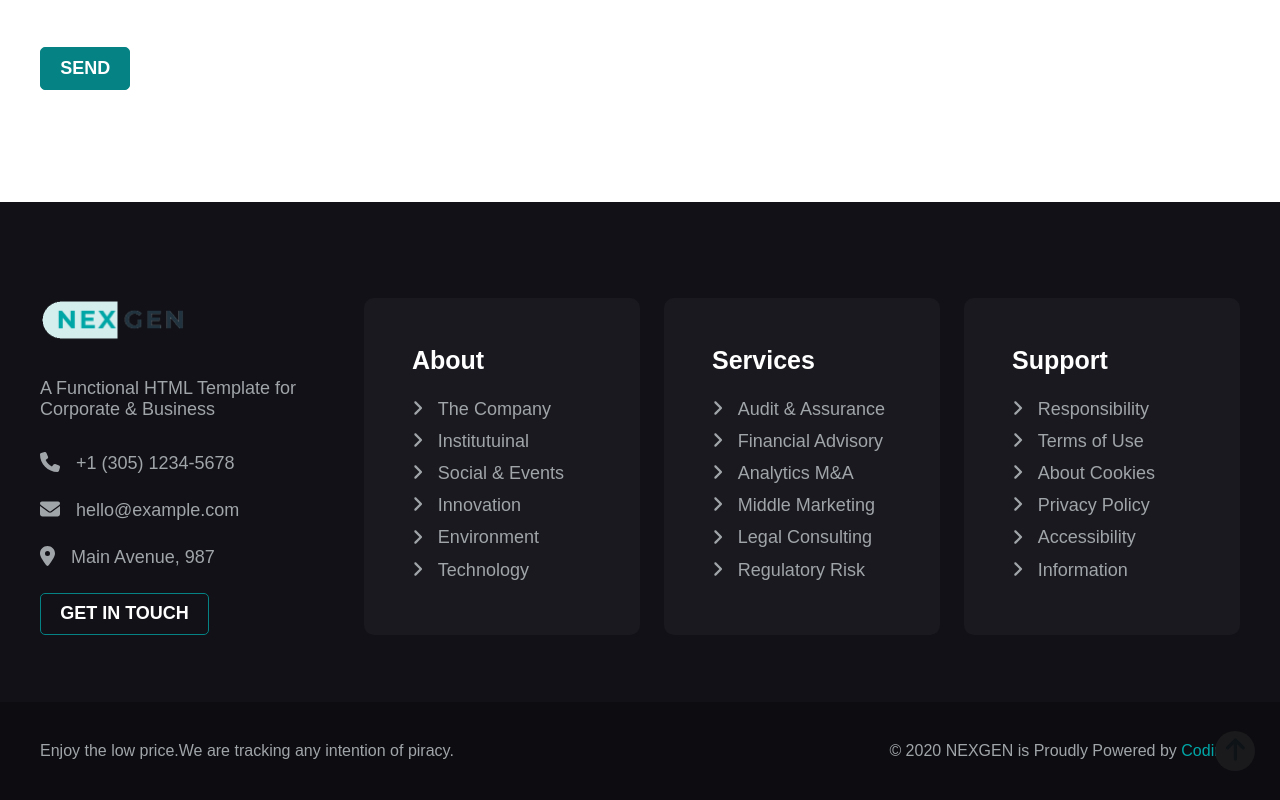
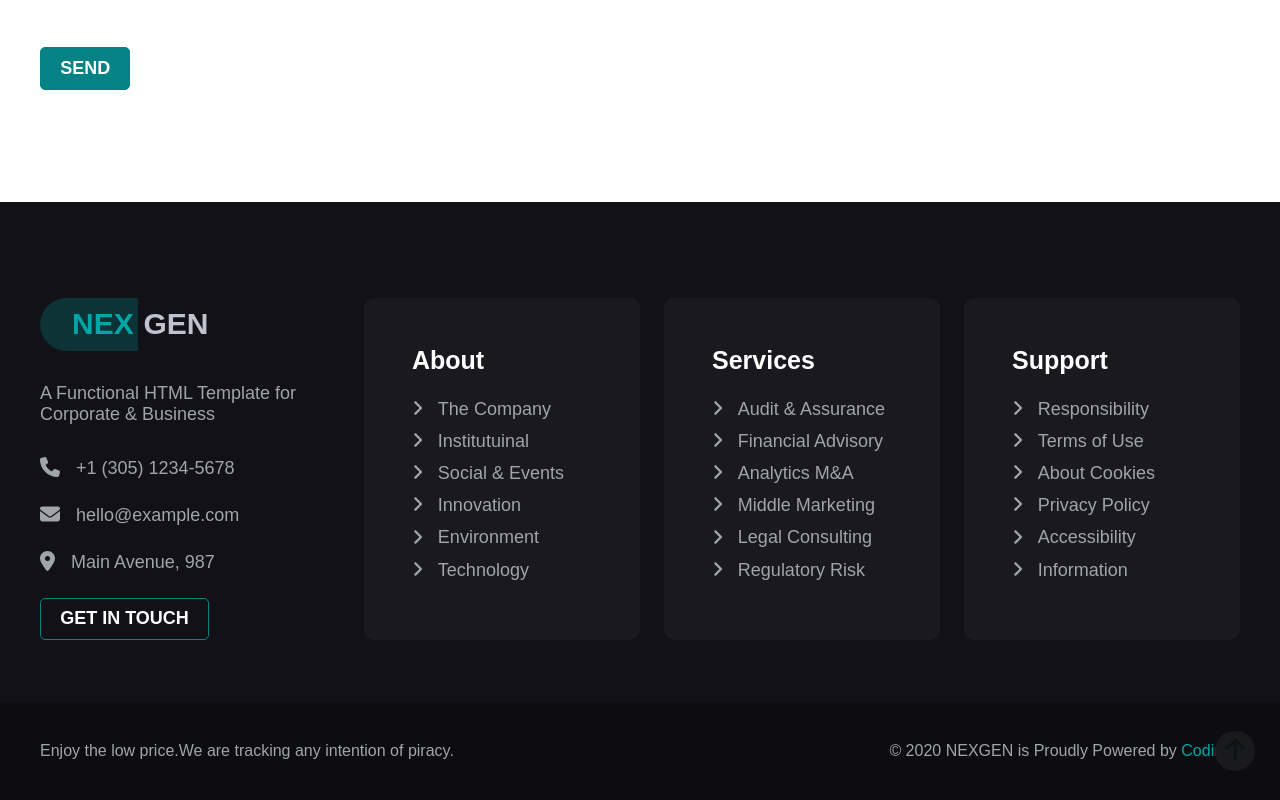
Before and after one commit to isma-91/proj-html-vuejs, a Vue app: page / in a window 1280 px wide. Shown: the part 5667-6467 px from the top of the page. Built offline with nearby package versions, Linux system fonts and the light colour scheme; a web font is replaced by a local one.

Commit message:
Fix footer logo "Handmade"

```diff
--- a/src/components/FooterPage.vue
+++ b/src/components/FooterPage.vue
@@ -4,7 +4,9 @@
   <div class="container">
     <div class="left-side">
       <div class="logo">
-        <img src="@/assets/img/logo.png" alt="logo">
+        <div class="left">NEX</div>
+        <div class="right">GEN</div>
+        <!-- <img src="@/assets/img/logo.png" alt="logo"> -->
       </div>
       <p>A Functional HTML Template for Corporate & Business</p>
 
@@ -138,13 +140,34 @@ export default {
       margin-bottom: 1.5rem;
     }
 
-    img {
-      max-width: 50%;
-    }
+    // img {
+    //   max-width: 50%;
+    // }
 
     button {
       color: $secondary-color;
     }
+}
+
+.logo {
+  display: flex;
+  font-size: 30px;
+  font-weight: 600;
+
+  .left {
+    color: $third-color;
+    background-color: rgba($color: $primary-color, $alpha: .3);
+    padding: .6rem .3rem .6rem 2rem;
+
+    border-radius: 30px 0 0 30px;
+
+    margin-right: 5px;
+  }
+
+  .right {
+    padding-top: .6rem;
+    color: #C0C2CD;
+  }
 }
 
 .right-side{
```
